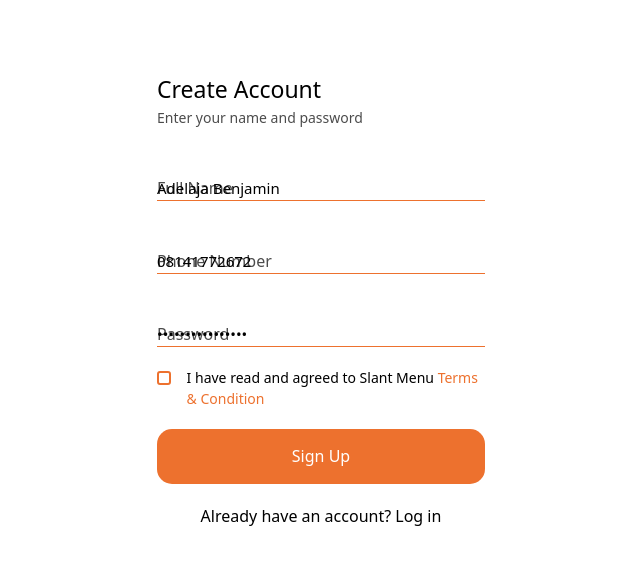
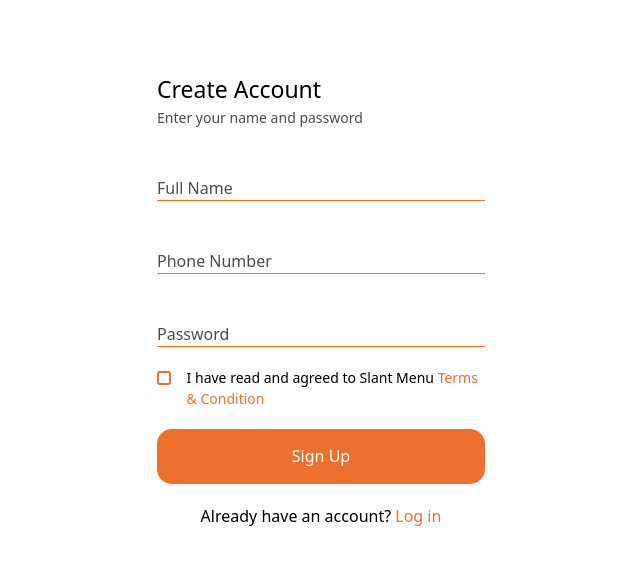
Before and after one commit to kelvinjones1234/slant, a React (Vite) app: page /register in a window 1280 px wide. Shown: the top 564 px of the page, without its empty margins (319-959 px from the left). Built offline with nearby package versions, Linux system fonts and the light colour scheme.

Commit message:
pgn to svg

```diff
--- a/src/components/SlideOne.jsx
+++ b/src/components/SlideOne.jsx
@@ -1,12 +1,14 @@
 import React from "react";
 import image4 from "../assets/img/image4.png";
+import image1 from "../assets/img/image1.svg";
+
 import SlideContent from "./SlideContent";
 
 const SlideOne = () => {
   return (
     <>
       <SlideContent
-        bg={image4}
+        bg={image1}
         heading={"Welcome to SlantMenu 👋"}
         subheading={
           "Discover delicious dishes at your fingertips.Search, browse, and order with ease."
--- a/src/pages/RegisterPage.jsx
+++ b/src/pages/RegisterPage.jsx
@@ -14,7 +14,6 @@ const RegisterPage = () => {
             <input
               type="text"
               className="text-[15px] font-[500] outline-none w-[328px]"
-              value="Adelaja Benjamin"
             />
             <span className="absolute left-0 opacity-70">Full Name</span>
           </div>
@@ -22,7 +21,6 @@ const RegisterPage = () => {
             <input
               type="text"
               className="text-[15px] font-[500] outline-none w-[328px]"
-              value="08141772672"
             />
             <span className="absolute left-0 opacity-70">Phone Number</span>
           </div>
@@ -30,7 +28,6 @@ const RegisterPage = () => {
             <input
               type="password"
               className="outline-none text-[15px] font-[500] w-[328px]"
-              value="Adelaja Benjamin"
             />
             <span className="absolute left-0 opacity-70">Password</span>
           </div>
@@ -43,7 +40,8 @@ const RegisterPage = () => {
           </div>
           <ButtonOne label="Sign Up" />
           <p className="text-center text-primarys mt-[2.5vh]">
-            Already have an account? Log in
+            Already have an account?{" "}
+            <span className="text-primary">Log in</span>
           </p>
         </form>
       </div>
```
Also changed, not shown: 1 other file (tests, documents, lock files or other folders).
